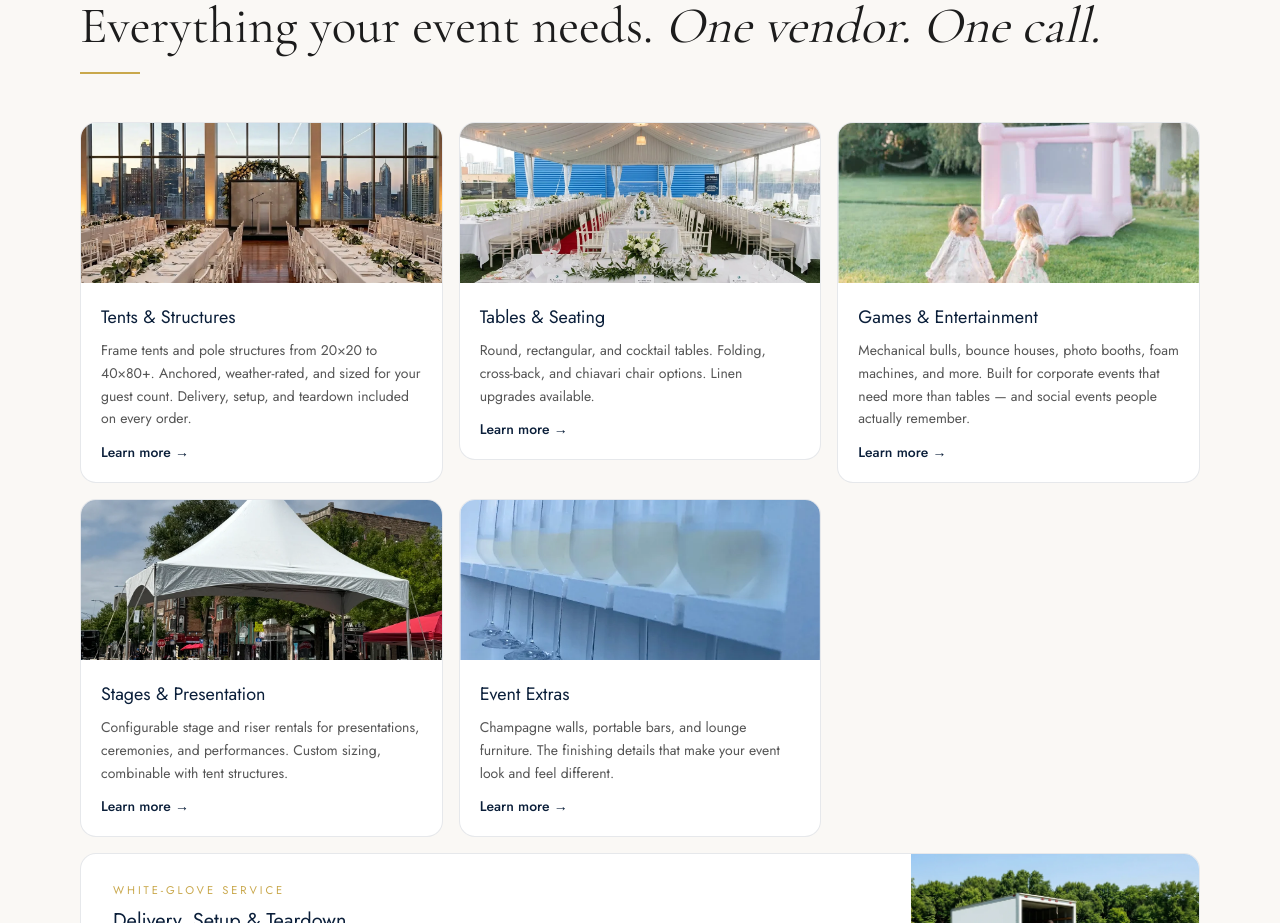
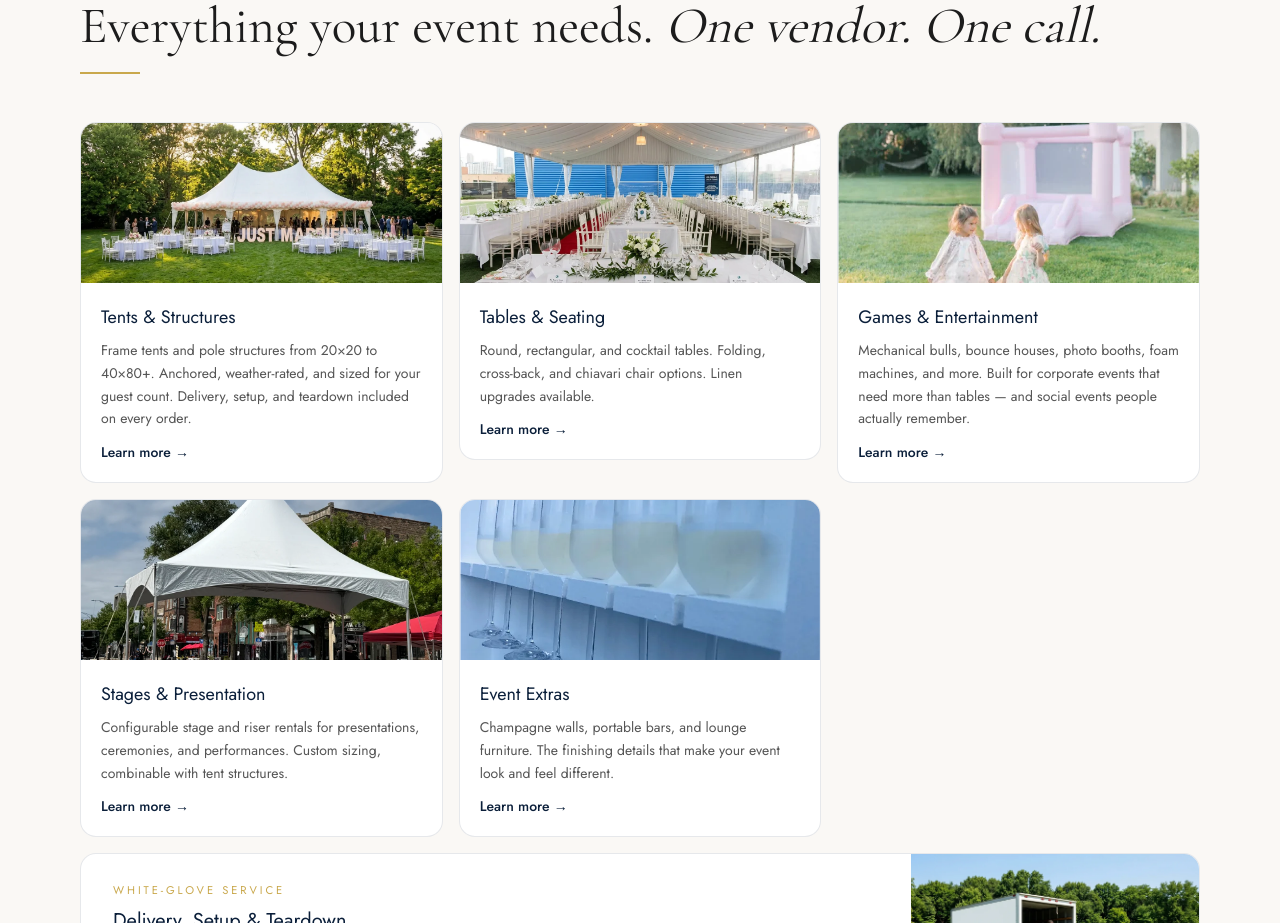
Before and after one commit to mylovableprojects/sterling-events, a Next.js app: page / in a window 1280 px wide. Shown: the part 1100-2023 px from the top of the page. Built offline with nearby package versions, Linux system fonts and the light colour scheme.

Commit message:
Describe what you changed

```diff
--- a/src/components/ServicesBentoSection.tsx
+++ b/src/components/ServicesBentoSection.tsx
@@ -138,8 +138,8 @@ export function ServicesBentoSection() {
           <motion.div {...reveal(0.05)}>
             <Link href="/services/tents-structures" className={CARD}>
               <CardTopImage
-                src="/images/outdoor-event-planning/Elegant%20Cityscape%20Event%20Setup.webp"
-                alt="Outdoor event tent and structure setup with city views"
+                src="/images/outdoor-event-planning/backyard-chicago-wedding.webp"
+                alt="Backyard event with tent, tables, and seating in the Chicago area"
                 placeholderLabel="Tents & Structures Photo"
                 gradFrom="#0b1f3a"
                 gradTo="#040c1c"
```
